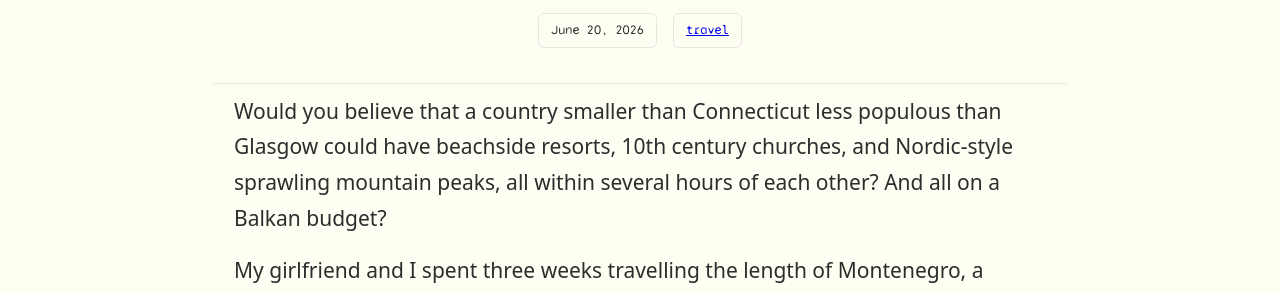
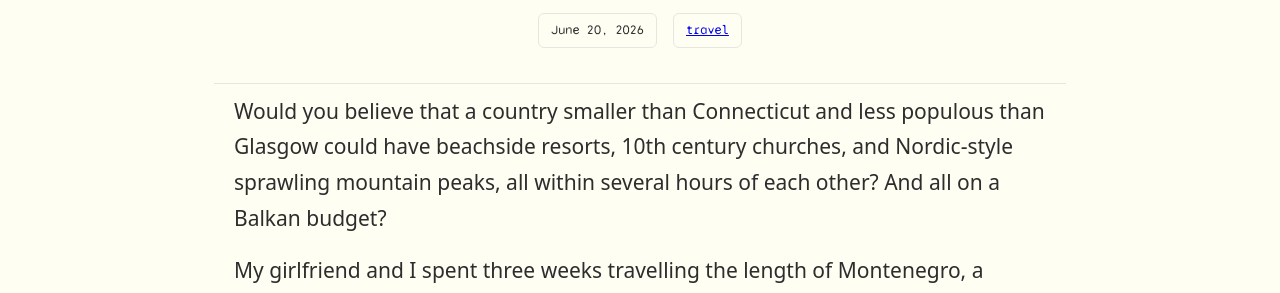
Before and after one commit to Lem0naise/website, a Jekyll site: the page built from _posts/2026-06-20-montenegro.md, in a window 1280 px wide and 900 px high. Shown: the part 177-470 px from the top of the window. Built offline with Jekyll 4.4.1, drawn with Linux system fonts in a browser that asks for light colours; some web fonts are replaced; some of the changed text lies outside the part shown.

Commit message:
update 2026-06-20-montenegro.md

```diff
--- a/_posts/2026-06-20-montenegro.md
+++ b/_posts/2026-06-20-montenegro.md
@@ -8,7 +8,7 @@ tags:
     - travel
 ---
 
-Would you believe that a country smaller than Connecticut less populous than Glasgow could have beachside resorts, 10th century churches, and Nordic-style sprawling mountain peaks, all within several hours of each other? And all on a Balkan budget?
+Would you believe that a country smaller than Connecticut and less populous than Glasgow could have beachside resorts, 10th century churches, and Nordic-style sprawling mountain peaks, all within several hours of each other? And all on a Balkan budget?
 
 My girlfriend and I spent three weeks travelling the length of Montenegro, a nation that is small but packed to bursting with things to offer travellers willing to stay flexible.
 
```
Also changed, not shown: other parts of _posts/2026-06-20-montenegro.md (+3 -0 lines).
